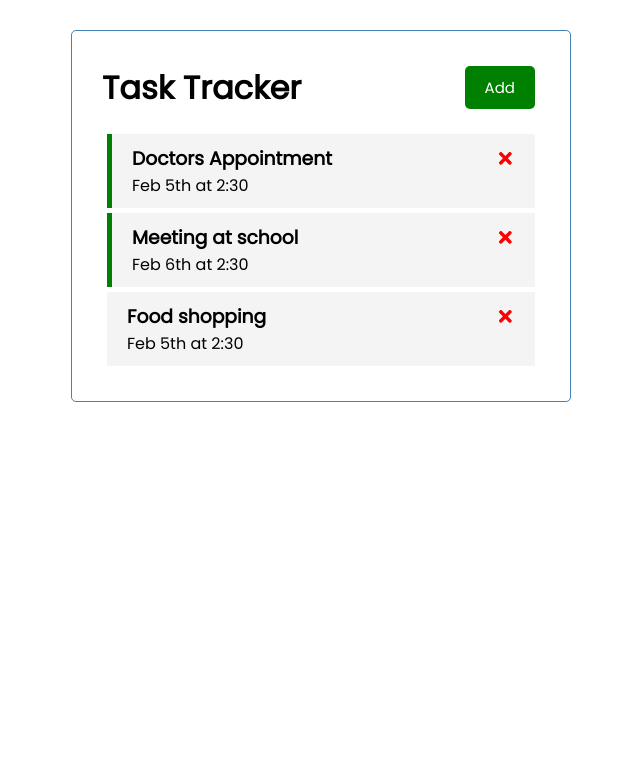
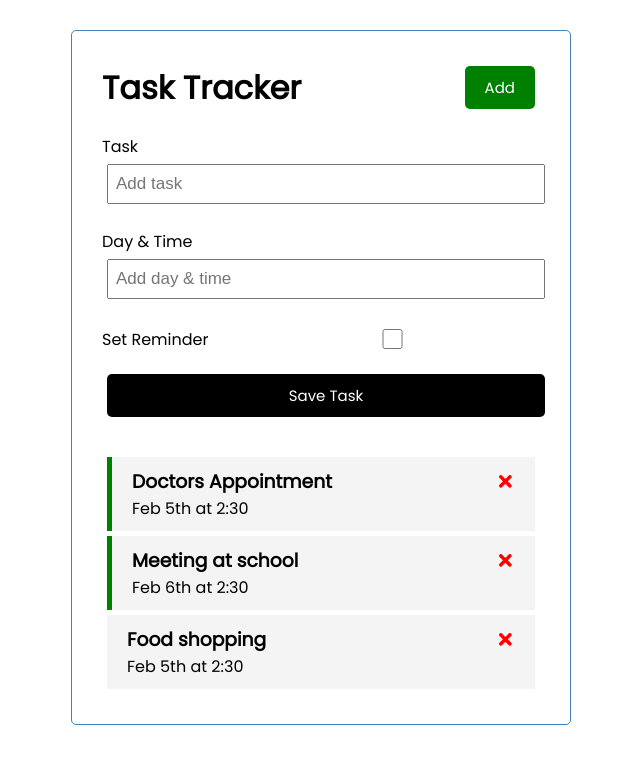
Before and after one commit to petre-marian-vaduva/React-Testing, a React (Create React App) app: page / in a window 1280 px wide. Shown: the top 764 px of the page, without its empty margins (319-959 px from the left). Built offline with nearby package versions, Linux system fonts and the light colour scheme.

Commit message:
add input and button and style them

```diff
--- a/src/App.js
+++ b/src/App.js
@@ -1,6 +1,7 @@
 import { useState } from 'react'
 import Header from './components/Header'
 import Tasks from './components/Tasks'
+import AddTask from './components/AddTask'
 
 const App = () => {
 
@@ -43,6 +44,7 @@ const toggleReminder = (id) => {
   return (
     <div className='container'>
      <Header />
+     <AddTask />
      {tasks.length > 0 ? (
      <Tasks tasks={tasks} onDelete=
      {deleteTask} onToggle={toggleReminder} />
--- a/src/components/AddTask.js
+++ b/src/components/AddTask.js
@@ -7,7 +7,17 @@ const AddTask = () => {
                 <label>Task</label>
                 <input type='text' placeholder='Add task' />
             </div>
+            <div className='form-control'>
+                <label>Day & Time</label>
+                <input type='text' placeholder='Add day & time' />
+            </div>
+            <div className='form-control form-control-check'>
+                <label>Set Reminder</label>
+                <input type='checkbox' />
+            </div>
+            <input type='submit' value='Save Task' className='btn btn-block' />
         </form>
+
     )
 }
 
```
